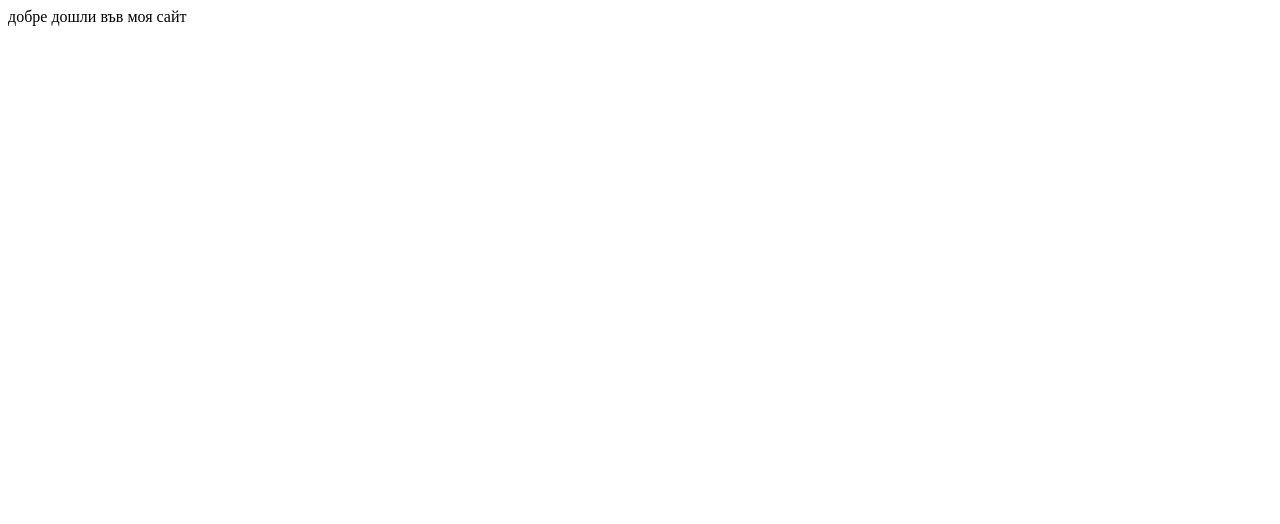
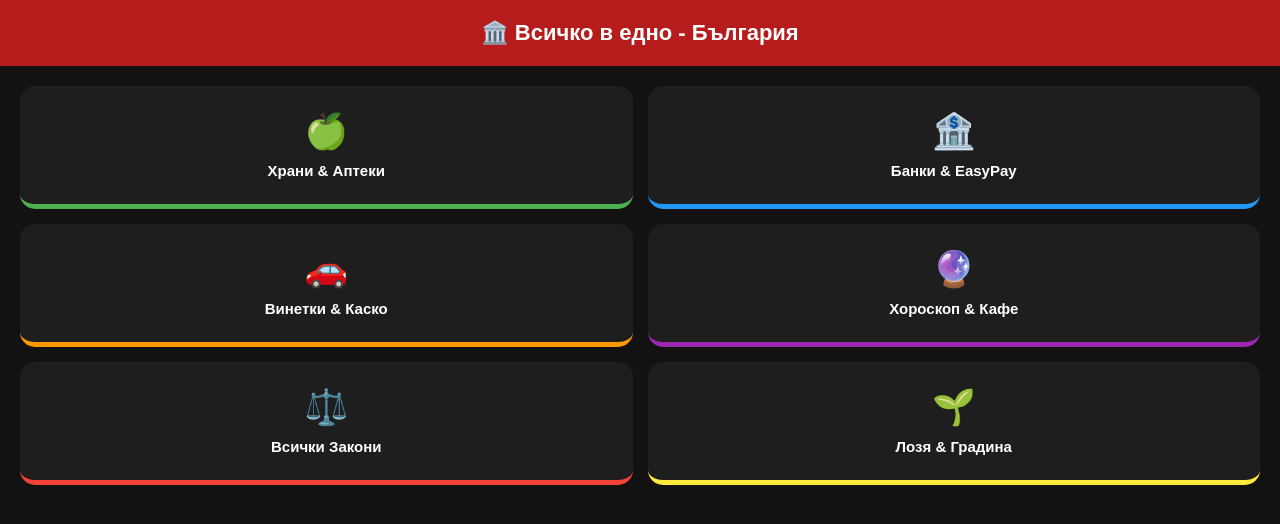
Before and after one commit to vvv0897536007-cloud/jeko-jekov.github.io, a plain HTML site: page index.html in a window 1280 px wide. Drawn offline with Linux system fonts and the light colour scheme.

Commit message:
Update index.html

```diff
--- a/index.html
+++ b/index.html
@@ -1 +1,68 @@
-добре дошли във моя сайт
+<!DOCTYPE html>
+<html lang="bg">
+<head>
+    <meta charset="UTF-8">
+    <meta name="viewport" content="width=device-width, initial-scale=1.0">
+    <title>Всичко в едно</title>
+    <style>
+        body { font-family: Arial, sans-serif; margin: 0; padding: 0; background: #121212; color: #fff; text-align: center; }
+        header { background: #b71c1c; color: white; padding: 20px; font-size: 22px; font-weight: bold; display: flex; align-items: center; justify-content: center; }
+        .grid { display: grid; grid-template-columns: 1fr 1fr; gap: 15px; padding: 20px; }
+        .card { background: #1e1e1e; padding: 25px 10px; border-radius: 15px; font-weight: bold; font-size: 15px; cursor: pointer; display: flex; flex-direction: column; align-items: center; justify-content: center; border-bottom: 5px solid; transition: transform 0.2s; }
+        .card:hover { transform: scale(1.05); }
+        .card:active { transform: scale(0.95); }
+        .icon { font-size: 35px; margin-bottom: 10px; }
+
+        #card-food { border-bottom-color: #4caf50; }
+        #card-bank { border-bottom-color: #2196f3; }
+        #card-vignette { border-bottom-color: #ff9800; }
+        #card-horoscope { border-bottom-color: #9c27b0; }
+        #card-laws { border-bottom-color: #f44336; }
+        #card-garden { border-bottom-color: #ffeb3b; }
+    </style>
+</head>
+<body>
+
+    <header>🏛️ Всичко в едно - България</header>
+
+    <div class="grid">
+        <div class="card" id="card-food">
+            <span class="icon">🍏</span>Храни & Аптеки
+        </div>
+        <div class="card" id="card-bank">
+            <span class="icon">🏦</span>Банки & EasyPay
+        </div>
+        <div class="card" id="card-vignette">
+            <span class="icon">🚗</span>Винетки & Каско
+        </div>
+        <div class="card" id="card-horoscope">
+            <span class="icon">🔮</span>Хороскоп & Кафе
+        </div>
+        <div class="card" id="card-laws">
+            <span class="icon">⚖️</span>Всички Закони
+        </div>
+        <div class="card" id="card-garden">
+            <span class="icon">🌱</span>Лозя & Градина
+        </div>
+    </div>
+
+    <script>
+        const contentData = {
+            'card-food': '🍏 Храни & Аптеки:\nМагазин А: Хляб 1.90 лв.\nМагазин Б: Хляб 2.10 лв.',
+            'card-bank': '🏦 Дежурни в Събота:\n• УниКредит Булбанк (ул. Македония) - до 14:00 ч.\n• Банка ДСК (ул. Свобода) - до 15:00 ч.\n• EasyPay - до 19:00 ч.',
+            'card-vignette': '🚗 Винетки & Застраховки:\nПровери Гражданска отговорност или купи Е-Винетка!',
+            'card-horoscope': '🔮 Хороскоп & Кафе:\nВашето виртуално кафе се обръща... Очаква ви прекрасен уикенд!',
+            'card-laws': '⚖️ Всички Закони:\n• Конституция\n• Закон за движение по пътищата (ЗДвП)\n• Кодекс на труда',
+            'card-garden': '🌱 Лозя & Градина:\nНаръчник за резитба на лозя, пръскане и защита на реколтата.'
+        };
+
+        document.querySelectorAll('.card').forEach(card => {
+            card.addEventListener('click', () => {
+                const cardId = card.id;
+                alert(contentData[cardId]);
+            });
+        });
+    </script>
+
+</body>
+</html>
```
